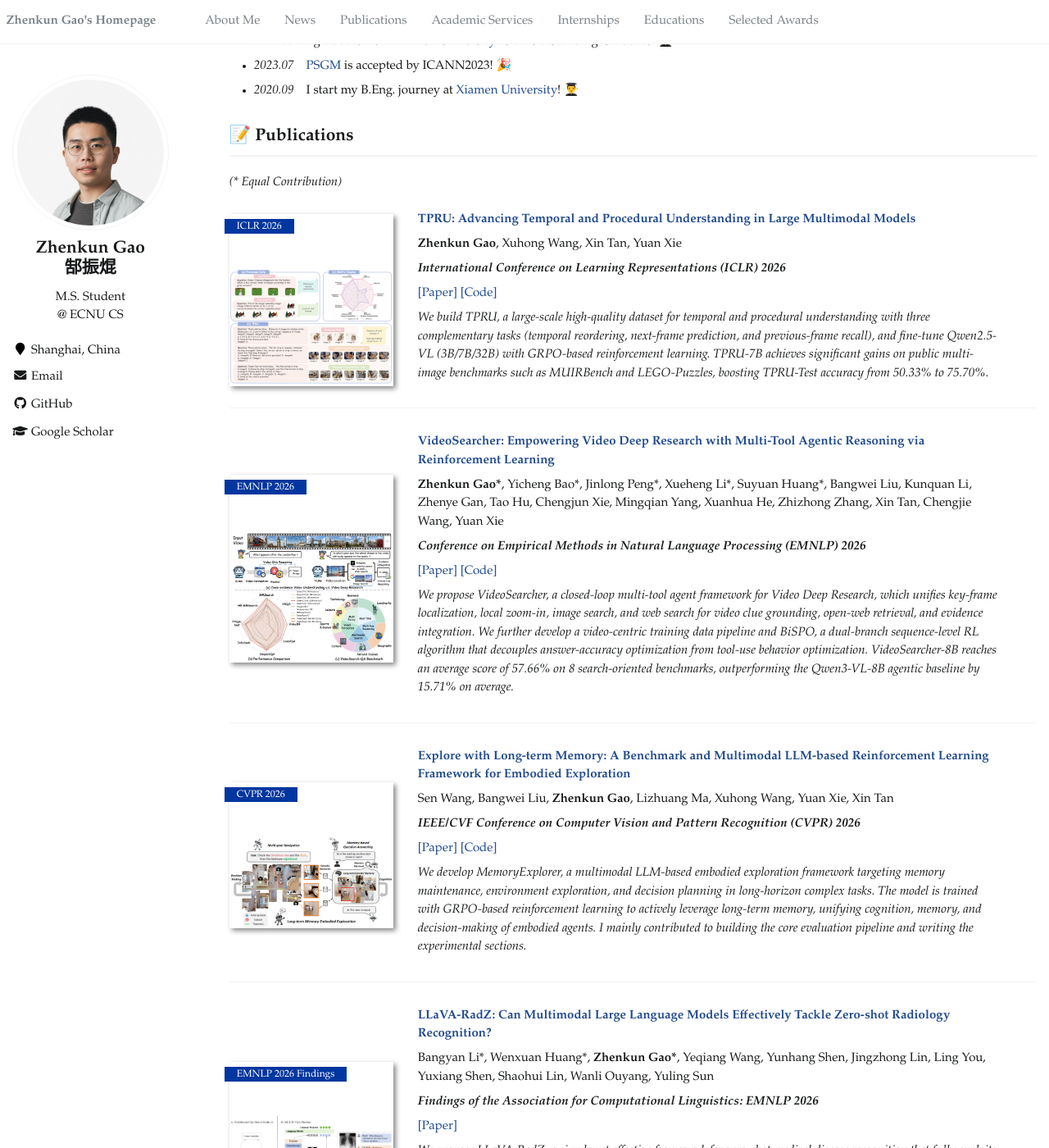
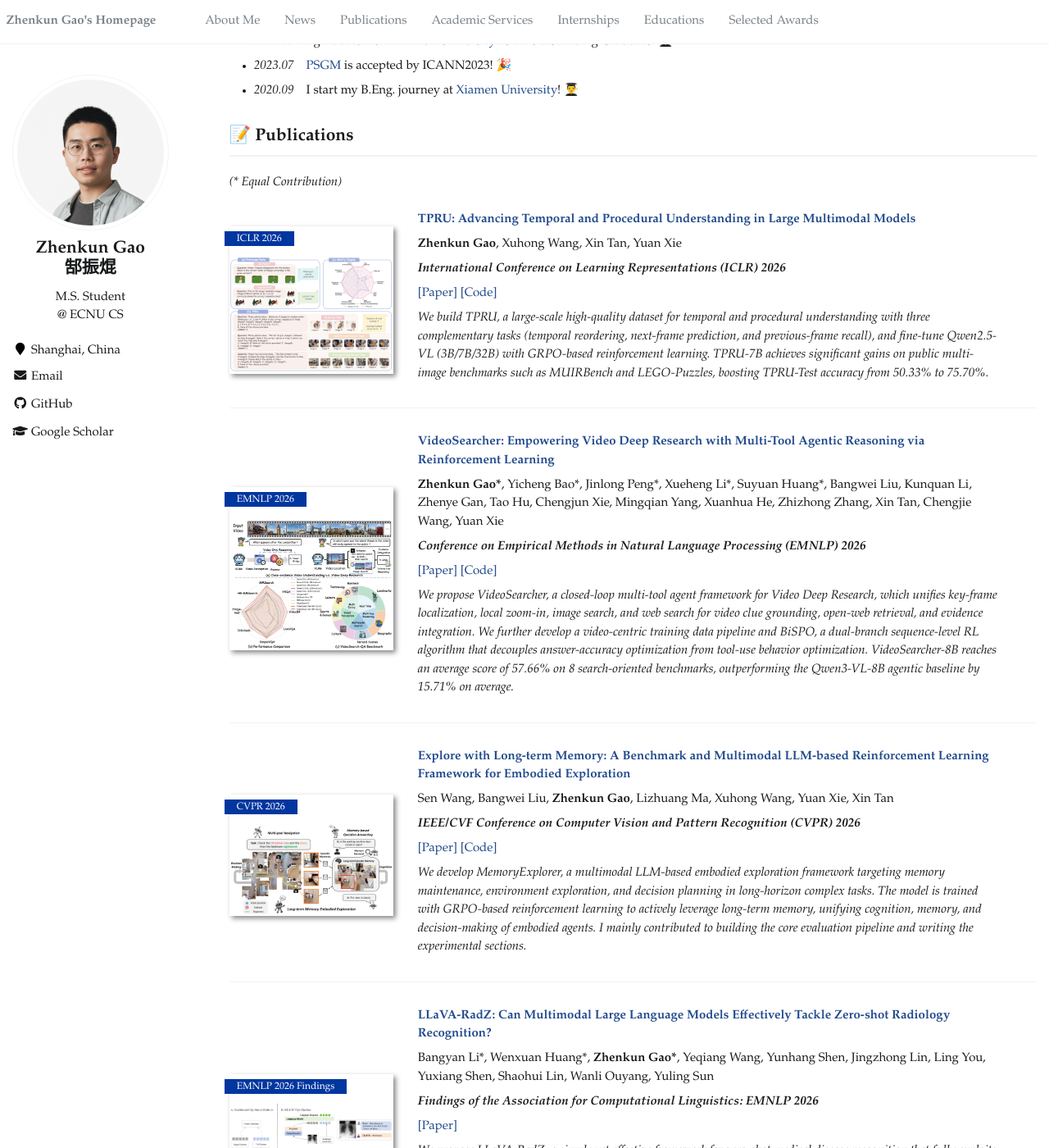
Before and after one commit to Stephen-gzk/stephen-gzk.github.io, a Jekyll site: the page built from _pages/about.md, in a window 1280 px wide and 1400 px high, scrolled down 584 px. Shown: the whole window at 82% size. Built offline with Jekyll 4.4.1, drawn with Linux system fonts in a browser that asks for light colours.

Commit message:
Remove duplicate top spacing from existing publication figures

```diff
--- a/_pages/about.md
+++ b/_pages/about.md
@@ -44,7 +44,7 @@ My research interest mainly includes **Multimodal Large Language Models (MLLMs)*
 
 *(\* Equal Contribution)*
 
-<div class='paper-box'><div class='paper-box-image'><div><div class="badge">ICLR 2026</div><img src='images/tpru.png' alt="tpru" width="100%"></div></div>
+<div class='paper-box'><div class='paper-box-image'><div><div class="badge">ICLR 2026</div><img class='paper-image-with-margin' src='images/tpru.png' alt="tpru" width="100%"></div></div>
 <div class='paper-box-text' markdown="1">
 
 [**TPRU: Advancing Temporal and Procedural Understanding in Large Multimodal Models**](https://arxiv.org/abs/2602.18884)
@@ -62,7 +62,7 @@ My research interest mainly includes **Multimodal Large Language Models (MLLMs)*
 
 ---
 
-<div class='paper-box'><div class='paper-box-image'><div><div class="badge">EMNLP 2026</div><img src='images/videosearcher.png' alt="videosearcher" width="100%"></div></div>
+<div class='paper-box'><div class='paper-box-image'><div><div class="badge">EMNLP 2026</div><img class='paper-image-with-margin' src='images/videosearcher.png' alt="videosearcher" width="100%"></div></div>
 <div class='paper-box-text' markdown="1">
 
 [**VideoSearcher: Empowering Video Deep Research with Multi-Tool Agentic Reasoning via Reinforcement Learning**](https://arxiv.org/abs/2607.02927)
@@ -80,7 +80,7 @@ My research interest mainly includes **Multimodal Large Language Models (MLLMs)*
 
 ---
 
-<div class='paper-box'><div class='paper-box-image'><div><div class="badge">CVPR 2026</div><img src='images/memory_explorer.png' alt="memoryexplorer" width="100%"></div></div>
+<div class='paper-box'><div class='paper-box-image'><div><div class="badge">CVPR 2026</div><img class='paper-image-with-margin' src='images/memory_explorer.png' alt="memoryexplorer" width="100%"></div></div>
 <div class='paper-box-text' markdown="1">
 
 [**Explore with Long-term Memory: A Benchmark and Multimodal LLM-based Reinforcement Learning Framework for Embodied Exploration**](https://arxiv.org/abs/2601.10744)
@@ -98,7 +98,7 @@ Sen Wang, Bangwei Liu, **Zhenkun Gao**, Lizhuang Ma, Xuhong Wang, Yuan Xie, Xin
 
 ---
 
-<div class='paper-box'><div class='paper-box-image'><div><div class="badge">EMNLP 2026 Findings</div><img src='images/llava_radz.png' alt="llava-radz" width="100%"></div></div>
+<div class='paper-box'><div class='paper-box-image'><div><div class="badge">EMNLP 2026 Findings</div><img class='paper-image-with-margin' src='images/llava_radz.png' alt="llava-radz" width="100%"></div></div>
 <div class='paper-box-text' markdown="1">
 
 [**LLaVA-RadZ: Can Multimodal Large Language Models Effectively Tackle Zero-shot Radiology Recognition?**](https://arxiv.org/abs/2503.07487)
@@ -116,7 +116,7 @@ Bangyan Li\*, Wenxuan Huang\*, **Zhenkun Gao\***, Yeqiang Wang, Yunhang Shen, Ji
 
 ---
 
-<div class='paper-box'><div class='paper-box-image'><div><div class="badge">Position Paper</div><img src='images/embodied.png' alt="trustworthy-eai" width="100%"></div></div>
+<div class='paper-box'><div class='paper-box-image'><div><div class="badge">Position Paper</div><img class='paper-image-with-margin' src='images/embodied.png' alt="trustworthy-eai" width="100%"></div></div>
 <div class='paper-box-text' markdown="1">
 
 [**Towards Safe and Trustworthy Embodied AI: Foundations, Status, and Prospects**](https://openreview.net/pdf?id=Eu6Yt21Alv)
--- a/assets/css/main.scss
+++ b/assets/css/main.scss
@@ -66,6 +66,10 @@
             box-sizing: border-box;
             box-shadow: 3px 3px 6px #888;
             object-fit: cover;
+        }
+        // Older figures already include enough white space above their content.
+        img.paper-image-with-margin {
+            padding-top: 0;
         }
     }
 
```
